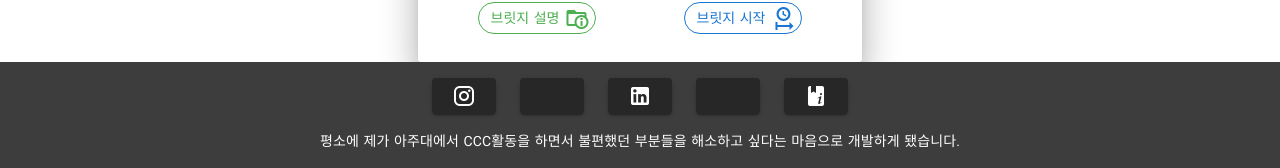
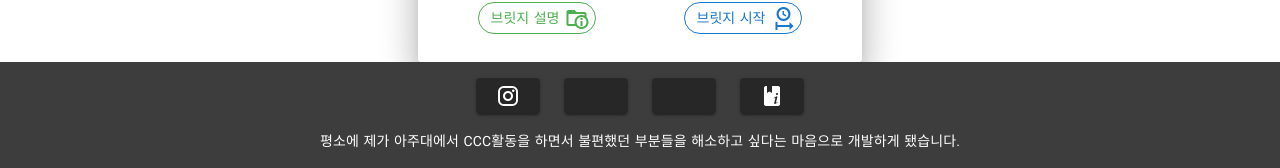
Before and after one commit to peterhyun1234/vue-ForSuwonCCC, a Nuxt app in the folder was-fsc/: page / in a window 1280 px wide. Shown: the part 782-950 px from the top of the page. Built offline with nearby package versions, Linux system fonts and the light colour scheme.

Commit message:
add layout

```diff
--- a/was-fsc/layouts/default.vue
+++ b/was-fsc/layouts/default.vue
@@ -167,7 +167,6 @@ export default {
       footerItems: [
         { icon: 'mdi-instagram', href: 'https://www.instagram.com/suwon_ccc/'},
         { icon: 'mdi-github-circle' , href: 'https://github.com/peterhyun1234/vue-ForSuwonCCC'},
-        { icon: 'mdi-linkedin' , href: 'https://www.linkedin.com/in/hyunbin-jeon-196a2b19b/'},
         { icon: 'mdi-medium', href: 'https://medium.com/@peterhyun1234'},
         { icon: 'mdi-book-information-variant', href: 'https://ajouccc.netlify.com/about'},
       ],
```
